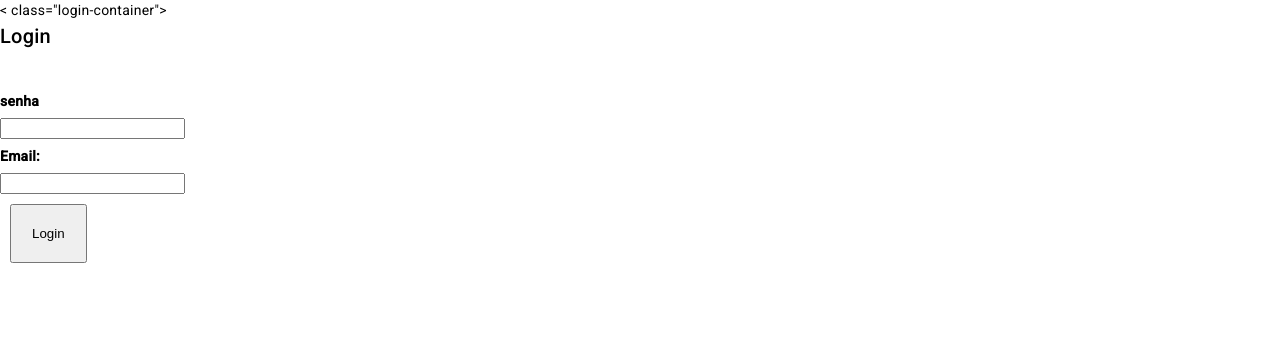
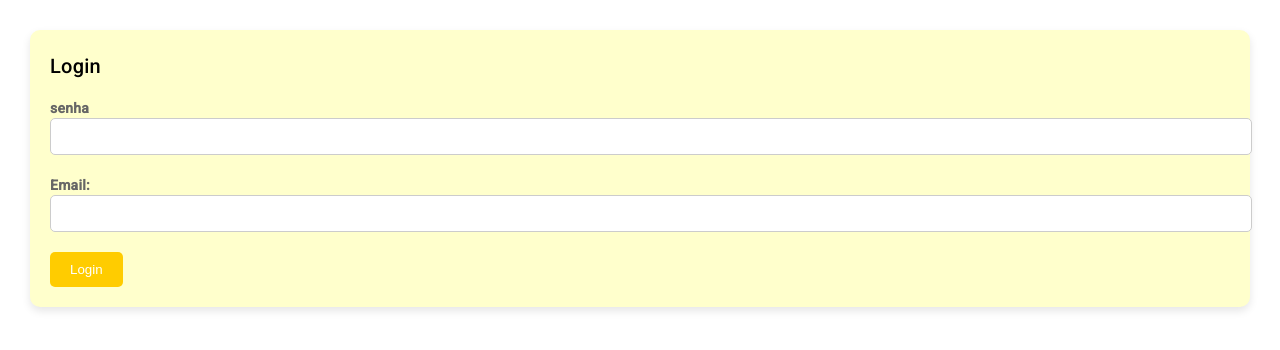
Before and after one commit to Deivis1909/keepHealth, an Angular app: page /login in a window 1280 px wide. Shown: the top 350 px of the page. Built offline with nearby package versions, Linux system fonts and the light colour scheme.

Commit message:
css do login e senha feitos

```diff
--- a/src/app/pages/login/login.component.css
+++ b/src/app/pages/login/login.component.css
@@ -1,43 +1,37 @@
-form {
-  padding-top: 1rem;
+.login-container {
+  background-color: #ffffcc; /* Amarelo claro */
+  border-radius: 10px; /* Bordas arredondadas */
+  padding: 20px;
+  box-shadow: 0 4px 8px rgba(0, 0, 0, 0.1); /* Sombreamento */
+  margin:30px;
+}
+
+.form-group {
+  margin-bottom: 20px;
 }
 
 label {
-  display: block;
-  margin: .5em 0;
   font-weight: bold;
-}
-section {
-  display: table;
+  color: #666666; /* Cinza escuro */
 }
 
-.example-label {
-  display: table-cell;
-  font-size: 14px;
-  margin-left: 8px;
-  min-width: 120px;
+input[type="password"],
+input[type="email"] {
+  width: 100%;
+  padding: 10px;
+  border: 1px solid #cccccc; /* Cinza claro */
+  border-radius: 5px; /* Bordas arredondadas */
 }
 
-.example-button-row {
-  display: table-cell;
-  max-width: 600px;
+button[type="submit"] {
+  background-color: #ffcc00; /* Amarelo */
+  color: #ffffff; /* Branco */
+  border: none;
+  border-radius: 5px; /* Bordas arredondadas */
+  padding: 10px 20px;
+  cursor: pointer;
 }
 
-.example-button-row .mat-mdc-button-base {
-  margin: 8px 8px 8px 0;
+button[type="submit"]:hover {
+  background-color: #ffdb4d; /* Amarelo mais claro ao passar o mouse */
 }
-
-.container {
-margin: 80px;
-}
-
-.example-button-container {
-  display: flex;
-  justify-content: center;
-  width: 120px;
-}
-
-button{
-padding:20px;
-margin:10px;
-}
--- a/src/app/pages/login/login.component.html
+++ b/src/app/pages/login/login.component.html
@@ -1,9 +1,8 @@
-< class="login-container">
-  <h2>Login</h2>
+<div class="login-container"><h2>Login</h2>
   <form [formGroup]="loginForm" (ngSubmit)="onSubmit()">
     <div class="form-group">
       <label for="nome">senha</label>
-      <input type="text" formControlName="senha" id="senha">
+      <input type="password" formControlName="senha" id="senha">
     </div>
     <div class="form-group">
       <label for="email">Email:</label>
@@ -15,3 +14,4 @@
   <div *ngIf="errorMessage"></div>
   <ng-template #thenBlock>{{ errorMessage }}</ng-template>
   <ng-template #elseBlock>login feito com sucesso</ng-template>
+</div>
```
